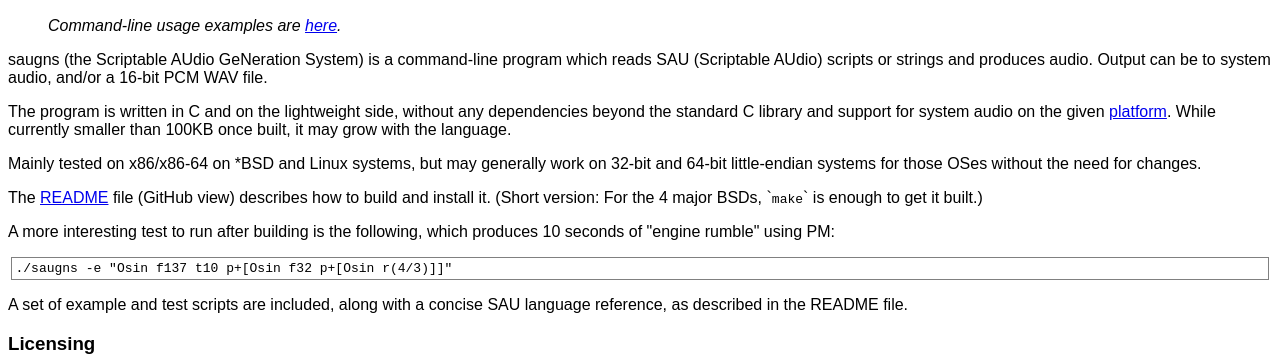
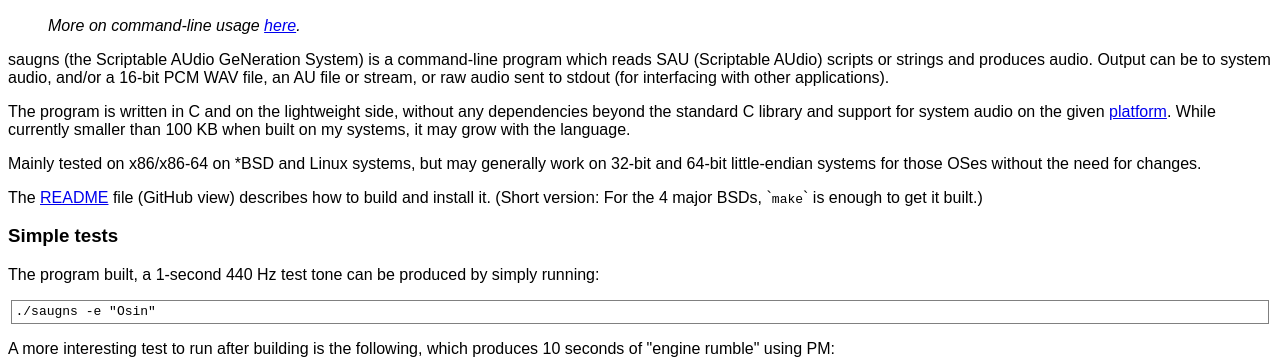
Before and after one commit to saugns/saugns.github.io, a plain HTML site: page index.html in a window 1280 px wide. Shown: the part 436-800 px from the top of the page. Drawn offline with Linux system fonts and the light colour scheme.

Commit message:
Expand 'index' and 'history' pre-v0.3.11.

```diff
--- a/index.html
+++ b/index.html
@@ -36,20 +36,22 @@ it implements the <a href='#SAU'>SAU</a> (Scriptable AUdio) language
 </div>
 <div class='header'>
 <h2 id='saugns'>saugns program</h2>
-<p>Command-line usage examples are <a href='usage.html'>here</a>.
+<p>More on command-line usage <a href='usage.html'>here</a>.
 </p>
 </div>
 <p>saugns (the Scriptable AUdio GeNeration System) is a
 command-line program which reads SAU (Scriptable AUdio)
 scripts or strings and produces audio. Output can be to
-system audio, and/or a 16-bit PCM WAV file.
+system audio, and/or a 16-bit PCM WAV file, an AU file
+or stream, or raw audio sent to stdout (for interfacing
+with other applications).
 </p>
 <p>The program is written in C and on the lightweight side,
 without any dependencies beyond the standard C library and
 support for system audio on the given
 <a href='questions.html#Platforms'>platform</a>.
-While currently smaller than 100KB once built, it may grow
-with the language.
+While currently smaller than 100 KB when built on my systems,
+it may grow with the language.
 </p>
 <p>Mainly tested on x86/x86-64 on *BSD and Linux systems, but
 may generally work on 32-bit and 64-bit little-endian systems
@@ -58,10 +60,17 @@ for those OSes without the need for changes.
 <p>The <a href="https://github.com/saugns/saugns/blob/stable/README.md">README</a> file (GitHub view) describes how to build and install it.
 (Short version: For the 4 major BSDs, `<tt>make</tt>` is enough to get it built.)
 </p>
+<h3 id='simple-tests'>Simple tests</h3>
+<p>The program built, a 1-second 440 Hz test tone can be produced by simply running:
+</p>
+<pre>./saugns -e "Osin"</pre>
 <p>A more interesting test to run after building is the following,
 which produces 10 seconds of "engine rumble" using PM:
 </p>
 <pre>./saugns -e "Osin f137 t10 p+[Osin f32 p+[Osin r(4/3)]]"</pre>
+<p>Or how about three 1-second random PM timbres?
+</p>
+<pre>./saugns -e "/seed(time()) Osin p+[Osin rrand(); rrand(); rrand()]"</pre>
 <p>A set of example and test scripts are included,
 along with a concise SAU language reference, as described in the README file.
 </p>
```
Also changed, not shown: history.html (+14 -2 lines).
